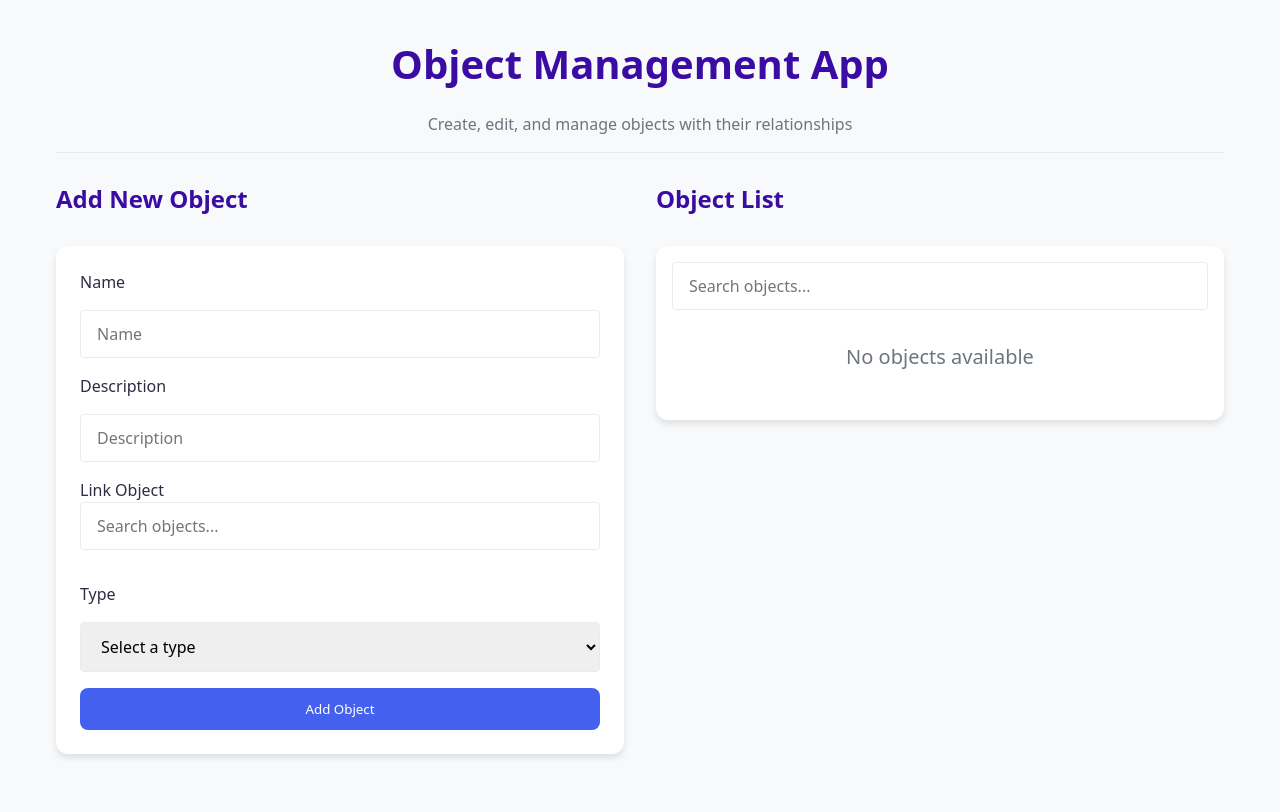
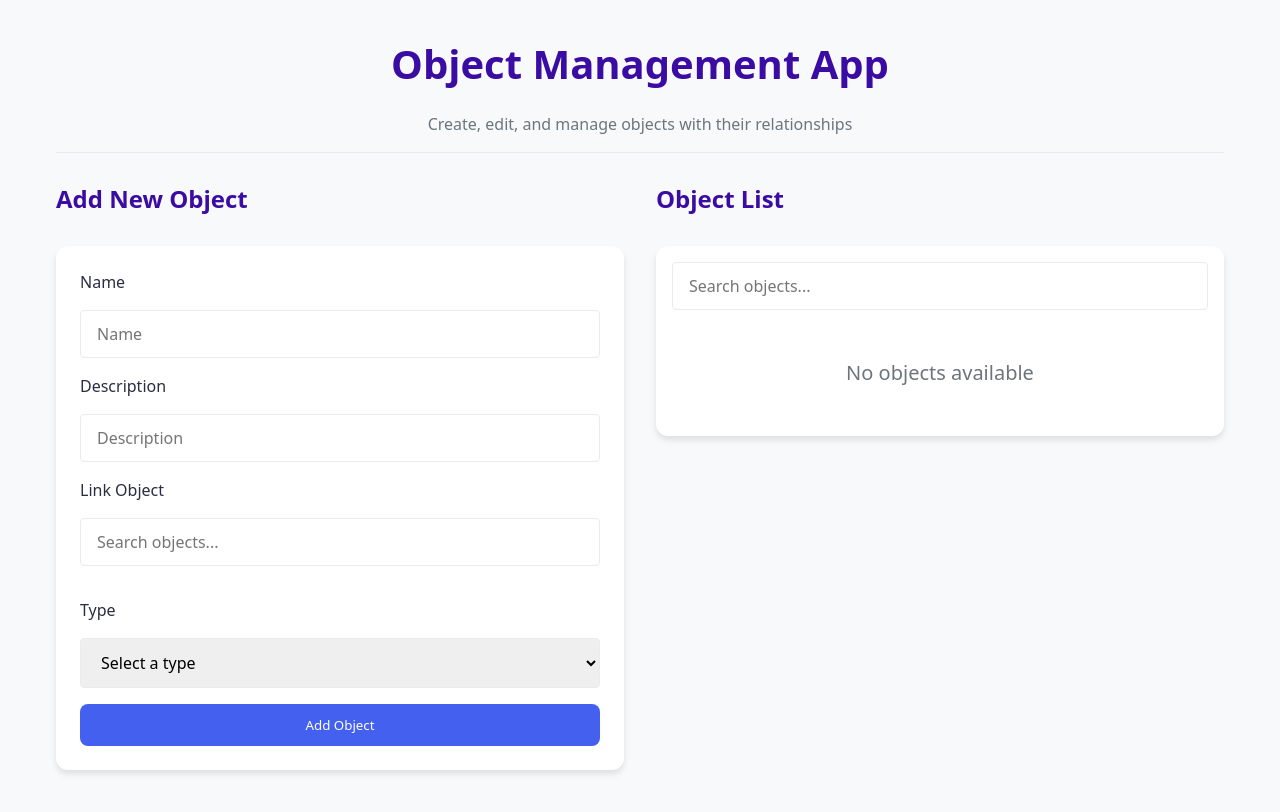
Before and after one commit to TomasGarciaDev/object-management-software, a React (Create React App) app: page / in a window 1280 px wide. Shown: the top 812 px of the page. Built offline with nearby package versions, Linux system fonts and the light colour scheme.

Commit message:
Styles: form and suggestion styles fixes

```diff
--- a/src/components/ObjectForm.tsx
+++ b/src/components/ObjectForm.tsx
@@ -99,6 +99,7 @@ export default function ObjectForm({
 
       <div>
         <label htmlFor='Link Object'>Link Object</label>
+        <div style={{ height: "1rem" }}></div>
         <input
           type='text'
           placeholder='Search objects...'
--- a/src/components/ObjectList.tsx
+++ b/src/components/ObjectList.tsx
@@ -56,6 +56,8 @@ export default function ObjectList() {
           ))}
         </ul>
       )}
+
+      <div style={{ height: "1rem" }}></div>
 
       {/* Object List */}
       {filteredObjects.length > 0 ? (
--- a/src/index.css
+++ b/src/index.css
@@ -317,7 +317,7 @@ button.primary:hover {
 .linked-object-list {
   background: white;
   list-style: none;
-  z-index: 100;
+  z-index: 50;
   top: auto;
 }
 
```
